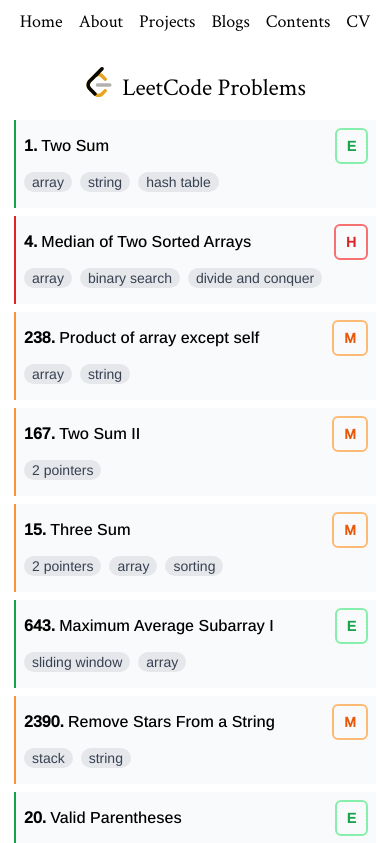
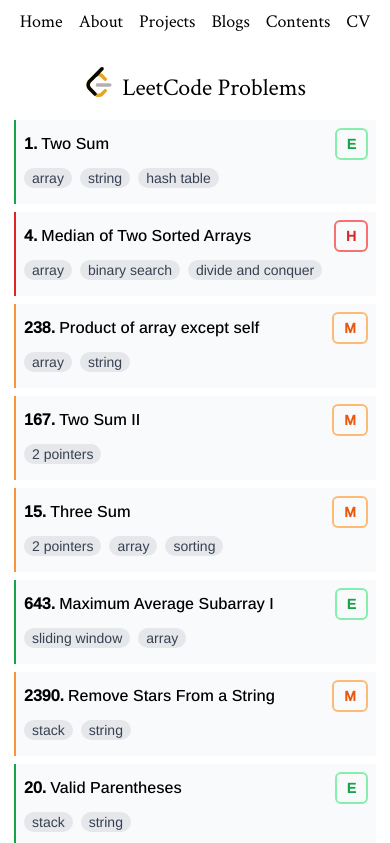
Before and after one commit to zlrkw11/zl-v2, a Next.js app: page /contents/leetcode in a window 390 px wide. Shown: the top 843 px of the page. Built offline with nearby package versions, Linux system fonts and the light colour scheme.

Commit message:
height -.5

```diff
--- a/app/contents/leetcode/page.tsx
+++ b/app/contents/leetcode/page.tsx
@@ -57,7 +57,7 @@ const Problem = ({ problem, index }: Props) => {
           {difficulty === "easy" && (
             <div className=" text-green-500 rounded-full font-bold">
               <p className="hidden md:inline-block px-4 italic">EASY</p>
-              <p className="md:hidden border-green-300 border-2 px-2.5 py-1.5 text-green-600 rounded-md">
+              <p className="md:hidden border-green-300 border-2 px-2.5 py-1 text-green-600 rounded-md">
                 E
               </p>
             </div>
@@ -65,7 +65,7 @@ const Problem = ({ problem, index }: Props) => {
           {difficulty === "medium" && (
             <div className=" text-orange-400 rounded-full font-bold">
               <p className="hidden md:inline-block italic px-4">MEDIUM</p>
-              <p className="md:hidden border-orange-300 border-2 px-2.5 py-1.5 text-orange-600 rounded-md">
+              <p className="md:hidden border-orange-300 border-2 px-2.5 py-1 text-orange-600 rounded-md">
                 M
               </p>
             </div>
@@ -73,7 +73,7 @@ const Problem = ({ problem, index }: Props) => {
           {difficulty === "hard" && (
             <div className=" text-red-600 rounded-full font-bold">
               <p className="hidden md:inline-block italic px-4">HARD</p>
-              <p className="md:hidden border-red-400 border-2 px-2.5 py-1.5 text-red-600 rounded-md">
+              <p className="md:hidden border-red-400 border-2 px-2.5 py-1 text-red-600 rounded-md">
                 H
               </p>
             </div>
```
